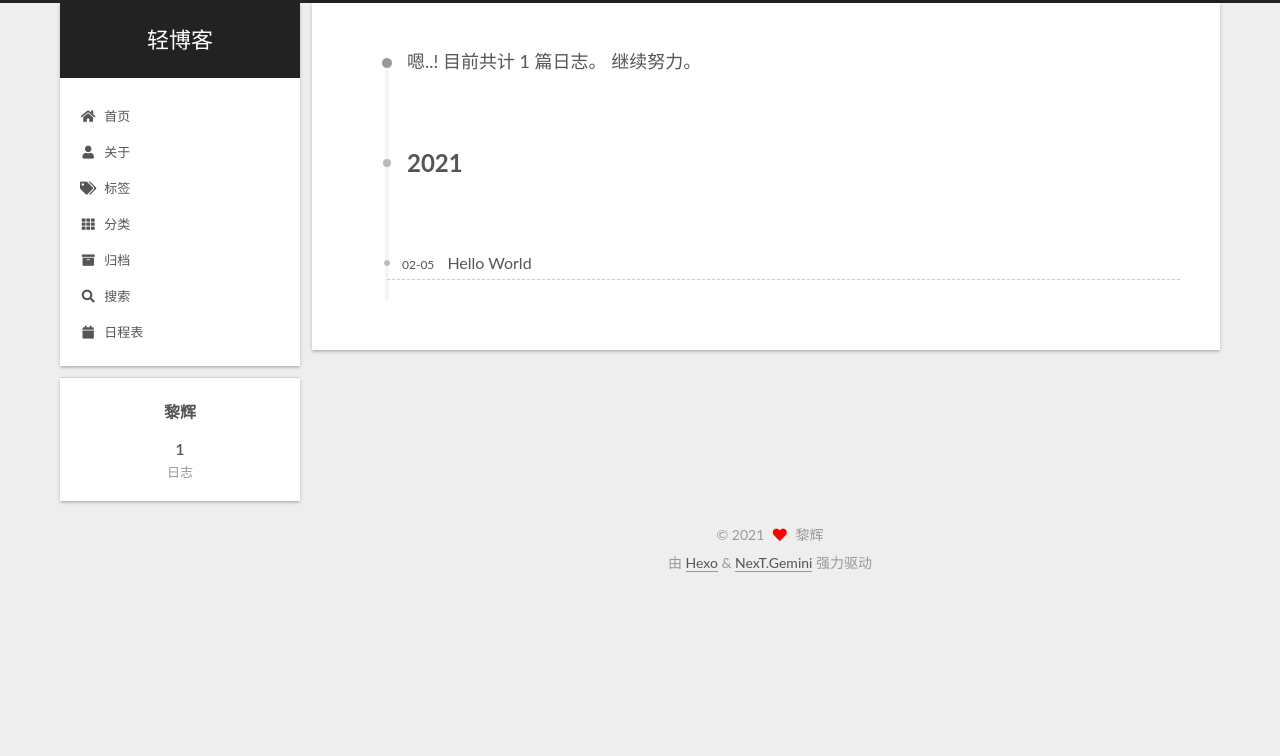
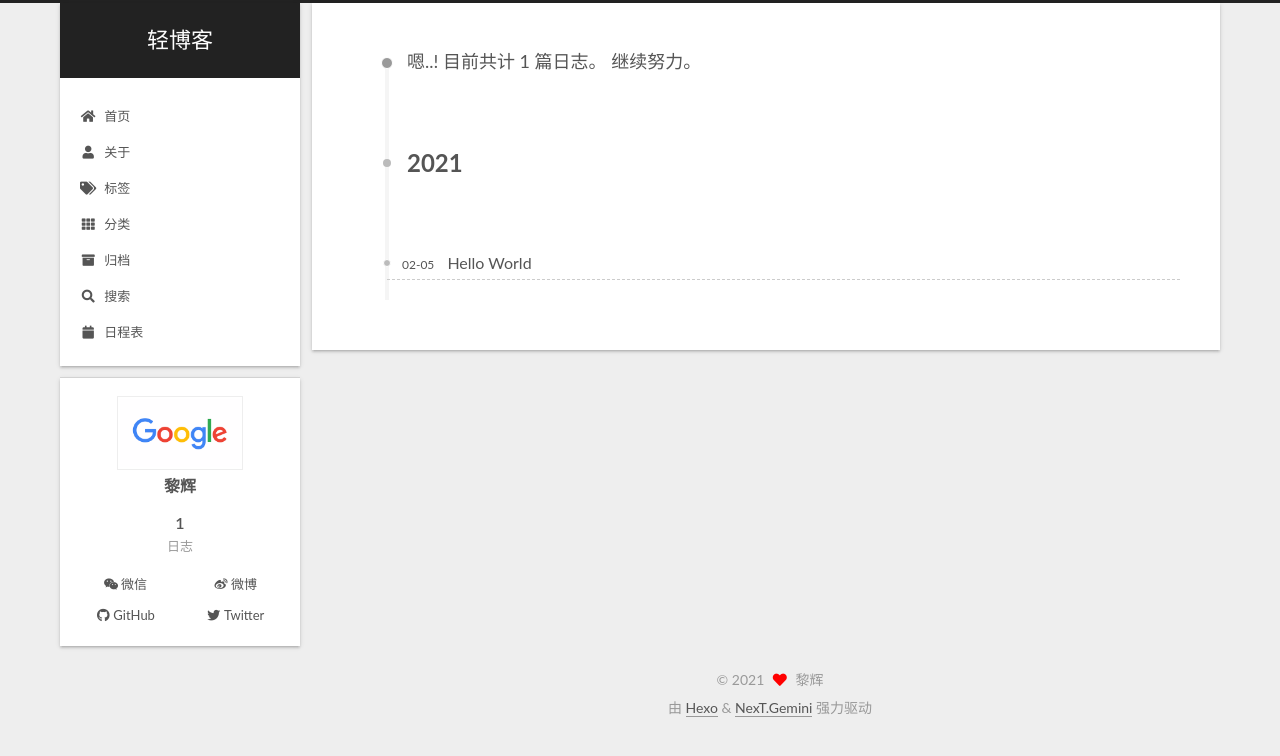
Before and after one commit to Li-hui327/My2Blog, a plain HTML site: page archives/index.html in a window 1280 px wide. Drawn offline with Linux system fonts and the light colour scheme.

Commit message:
Site updated: 2021-02-07 21:53:25

```diff
--- a/archives/index.html
+++ b/archives/index.html
@@ -72,6 +72,7 @@
   </style>
 </noscript>
 
+<link rel="alternate" href="/My2Blog/atom.xml" title="轻博客" type="application/atom+xml">
 </head>
 
 <body itemscope itemtype="http://schema.org/WebPage">
@@ -265,6 +266,8 @@
 
       <div class="site-overview-wrap sidebar-panel">
         <div class="site-author motion-element" itemprop="author" itemscope itemtype="http://schema.org/Person">
+    <img class="site-author-image" itemprop="image" alt="黎辉"
+      src="/My2Blog/images/GoogleLogo.gif">
   <p class="site-author-name" itemprop="name">黎辉</p>
   <div class="site-description" itemprop="description"></div>
 </div>
@@ -279,6 +282,20 @@
       </div>
   </nav>
 </div>
+  <div class="links-of-author motion-element">
+      <span class="links-of-author-item">
+        <a href="https://wx.qq.com/" title="微信 → https:&#x2F;&#x2F;wx.qq.com&#x2F;" rel="noopener" target="_blank"><i class="fab fa-weixin fa-fw"></i>微信</a>
+      </span>
+      <span class="links-of-author-item">
+        <a href="https://weibo.com/" title="微博 → https:&#x2F;&#x2F;weibo.com&#x2F;" rel="noopener" target="_blank"><i class="fab fa-weibo fa-fw"></i>微博</a>
+      </span>
+      <span class="links-of-author-item">
+        <a href="https://github.com/Li-hui327" title="GitHub → https:&#x2F;&#x2F;github.com&#x2F;Li-hui327" rel="noopener" target="_blank"><i class="fab fa-github fa-fw"></i>GitHub</a>
+      </span>
+      <span class="links-of-author-item">
+        <a href="https://twitter.com/MuXiao" title="Twitter → https:&#x2F;&#x2F;twitter.com&#x2F;MuXiao" rel="noopener" target="_blank"><i class="fab fa-twitter fa-fw"></i>Twitter</a>
+      </span>
+  </div>
 
 
 
--- a/css/main.css
+++ b/css/main.css
@@ -1168,7 +1168,7 @@ pre .javascript .function {
 }
 .links-of-author a::before,
 .links-of-author span.exturl::before {
-  background: #ffffa2;
+  background: #fab94f;
   border-radius: 50%;
   content: ' ';
   display: inline-block;
```
Also changed, not shown: 2021/02/05/hello-world/index.html (+18 -1 lines), archives/2021/02/index.html (+17 -0 lines), archives/2021/index.html (+17 -0 lines), atom.xml (added, +39 -0 lines), index.html (+18 -1 lines).
